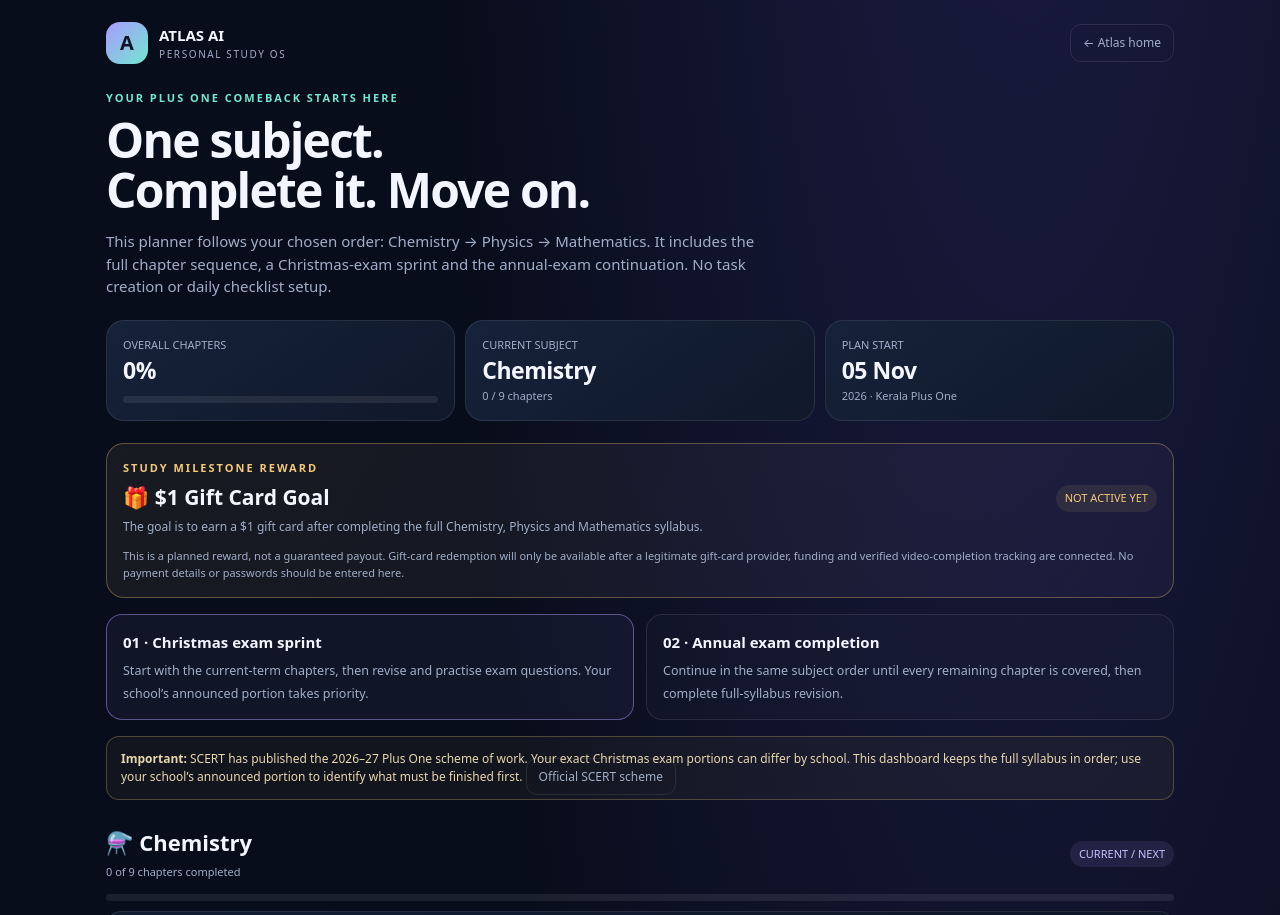
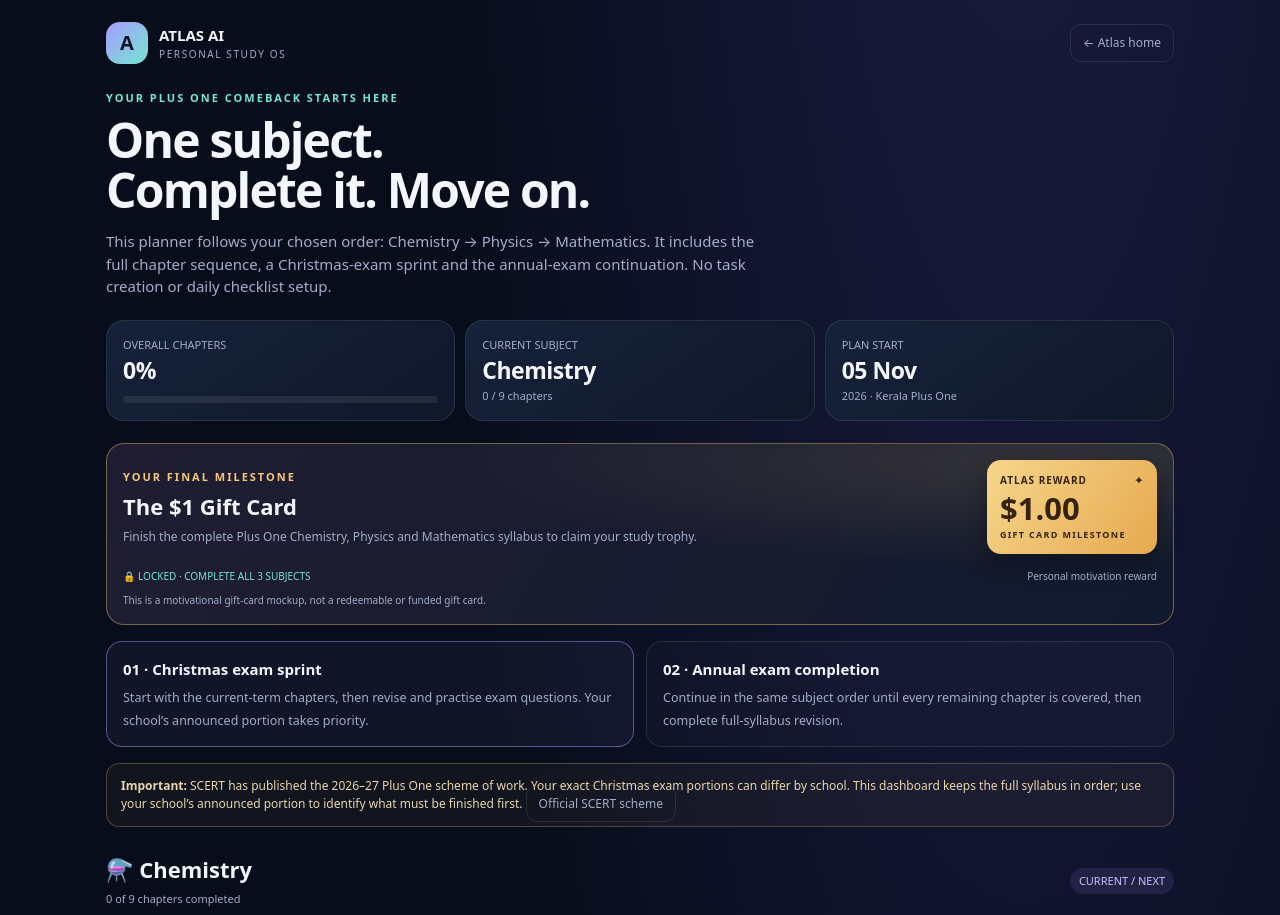
Before and after one commit to indiumvault/atlas-ai, a plain HTML site: page study.html in a window 1280 px wide. Shown: the top 915 px of the page. Drawn offline with Linux system fonts and the light colour scheme.

Commit message:
Style $1 gift card as a motivational completion reward

```diff
--- a/study.html
+++ b/study.html
@@ -16,13 +16,16 @@
 <div class="stat"><span>CURRENT SUBJECT</span><b id="currentSubject">Chemistry</b><span id="subjectCount">0 / 9 chapters</span></div>
 <div class="stat"><span>PLAN START</span><b>05 Nov</b><span>2026 · Kerala Plus One</span></div>
 </section>
-<section class="panel" style="margin:16px 0;border:1px solid #f4c97855;background:linear-gradient(120deg,#f4c97812,#a99aff0d)">
-<div style="display:flex;align-items:center;justify-content:space-between;gap:12px;flex-wrap:wrap">
-<div><div class="eyebrow" style="color:var(--gold)">Study milestone reward</div>
-<h2 style="margin:5px 0;font-size:21px">🎁 $1 Gift Card Goal</h2>
-<p class="muted" style="margin:0;font-size:12px">The goal is to earn a $1 gift card after completing the full Chemistry, Physics and Mathematics syllabus.</p></div>
-<span class="pill" style="color:var(--gold);background:#f4c97818">NOT ACTIVE YET</span></div>
-<p class="muted" style="font-size:11px;margin:12px 0 0">This is a planned reward, not a guaranteed payout. Gift-card redemption will only be available after a legitimate gift-card provider, funding and verified video-completion tracking are connected. No payment details or passwords should be entered here.</p>
+<section class="panel" style="margin:16px 0;border:1px solid #f4c97866;background:radial-gradient(ellipse at 90% 10%,#f4c97824,transparent 45%),linear-gradient(120deg,#201d32,#111a2d)">
+<div style="display:flex;align-items:center;justify-content:space-between;gap:14px;flex-wrap:wrap">
+<div style="min-width:190px;flex:1"><div class="eyebrow" style="color:var(--gold)">Your final milestone</div>
+<h2 style="margin:5px 0;font-size:22px">The $1 Gift Card</h2>
+<p class="muted" style="margin:0;font-size:12px">Finish the complete Plus One Chemistry, Physics and Mathematics syllabus to claim your study trophy.</p></div>
+<div style="width:170px;min-height:94px;border-radius:14px;padding:13px;background:linear-gradient(125deg,#f6d68b,#e6a94f);color:#35220b;box-shadow:0 8px 26px #0005;display:flex;flex-direction:column;justify-content:space-between">
+<div style="display:flex;justify-content:space-between;font-size:10px;font-weight:800;letter-spacing:1px"><span>ATLAS REWARD</span><span>✦</span></div>
+<div style="font-size:31px;font-weight:900;line-height:1">$1.00</div><div style="font-size:9px;font-weight:700;letter-spacing:1.3px">GIFT CARD MILESTONE</div></div></div>
+<div style="display:flex;align-items:center;justify-content:space-between;gap:8px;margin-top:15px"><span class="tag">🔒 LOCKED · COMPLETE ALL 3 SUBJECTS</span><span class="muted" style="font-size:10px">Personal motivation reward</span></div>
+<p class="muted" style="font-size:10px;margin:9px 0 0">This is a motivational gift-card mockup, not a redeemable or funded gift card.</p>
 </section>
 <section class="plan">
 <div class="phase active"><b>01 · Christmas exam sprint</b><small>Start with the current-term chapters, then revise and practise exam questions. Your school’s announced portion takes priority.</small></div>
```
